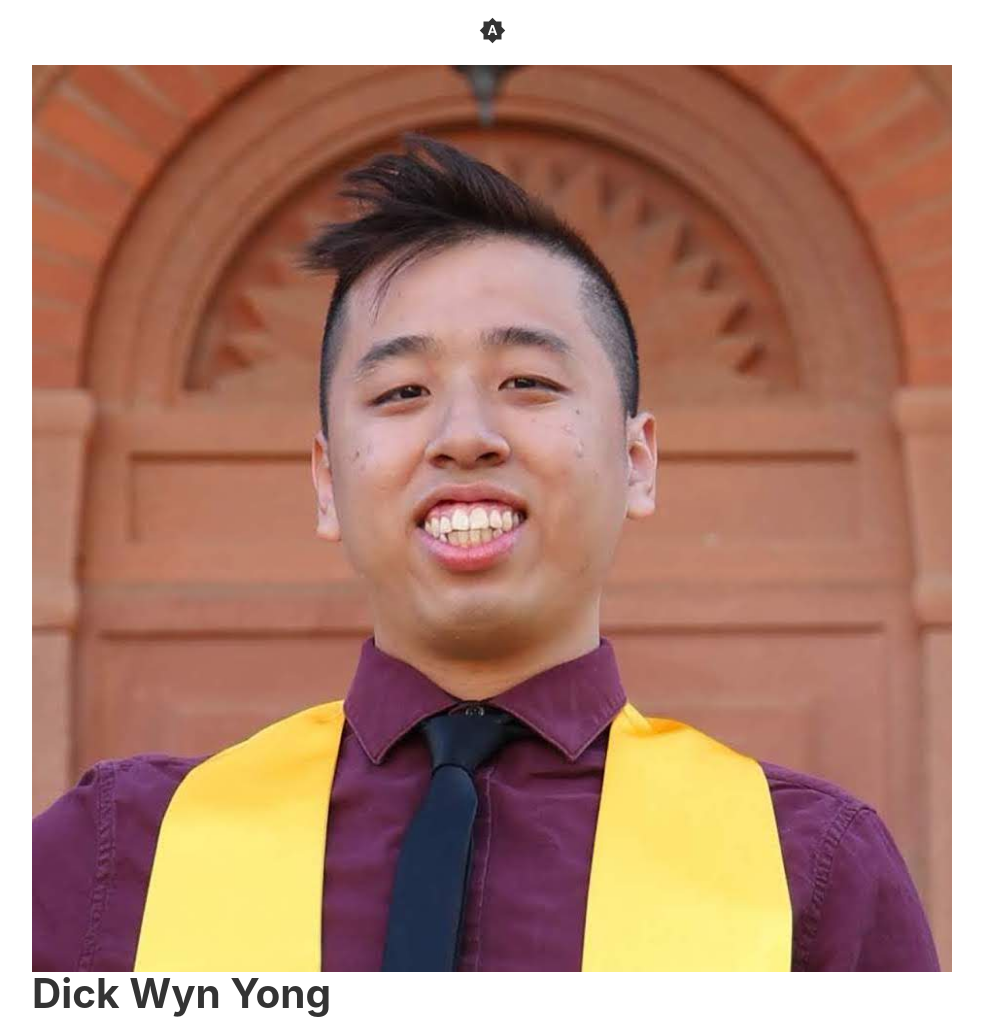
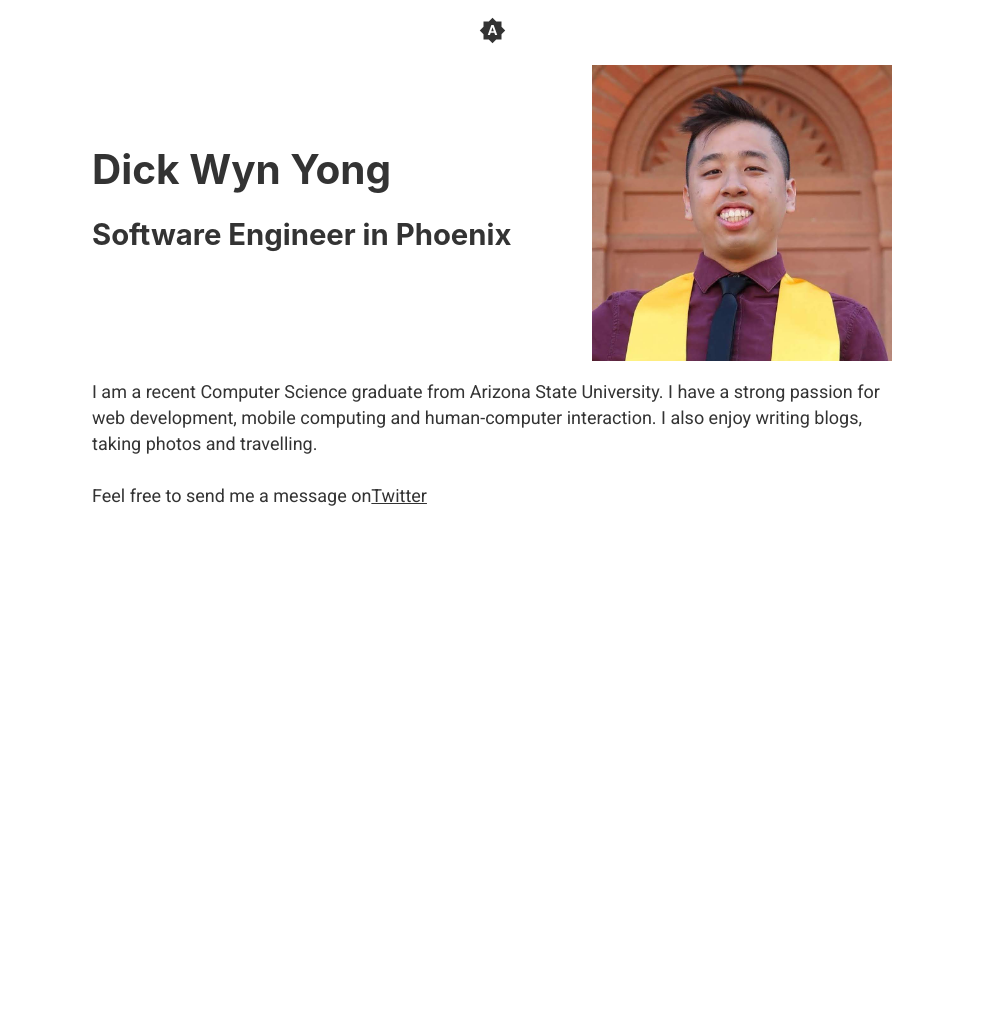
Before and after one commit to dickwyn/v3, a Gatsby site: page / in a window 1280 px wide. Shown: the top 1020 px of the page, without its empty margins (148-1131 px from the left). After the commit the page ends 800 px from the top, so only its background shows below. Built offline with nearby package versions, Linux system fonts and the light colour scheme; Gatsby itself is replaced by a stand-in of ours.

Commit message:
(style) Implement flexbox for hero component

```diff
--- a/src/components/hero.js
+++ b/src/components/hero.js
@@ -4,9 +4,14 @@ import Image from './image';
 const Hero = () => (
   <div className="hero-container">
     <div className="content-container">
-      <Image />
+      <div className="profile-card">
+        <div className="title">
           <h1>Dick Wyn Yong</h1>
           <h2>Software Engineer in Phoenix</h2>
+        </div>
+        <Image />
+      </div>
+      <div className="description">
         <p>
           I am a recent Computer Science graduate from Arizona State University. I have a strong
           passion for web development, mobile computing and human-computer interaction. I also enjoy
@@ -20,6 +25,7 @@ const Hero = () => (
         </p>
       </div>
     </div>
+  </div>
 );
 
 export default Hero;
--- a/src/scss/components/hero.scss
+++ b/src/scss/components/hero.scss
@@ -4,6 +4,29 @@
   flex-direction: column;
   height: 100%;
   width: 100%;
-  max-width: 960px;
+  max-width: 840px;
   margin: 0 auto;
+
+  .content-container {
+    .profile-card {
+      display: flex;
+      align-items: center;
+      justify-content: space-between;
+      flex-wrap: wrap;
+      margin: 0 0 1rem;
+    }
+
+    .title {
+      grid-column: span 2;
+      align-self: center;
+    }
+
+    .description {
+      grid-column: span 3;
+    }
+  }
+
+  .gatsby-image-wrapper {
+    width: 300px;
+  }
 }
```
Lines whose indentation alone changed are shown as unchanged.
